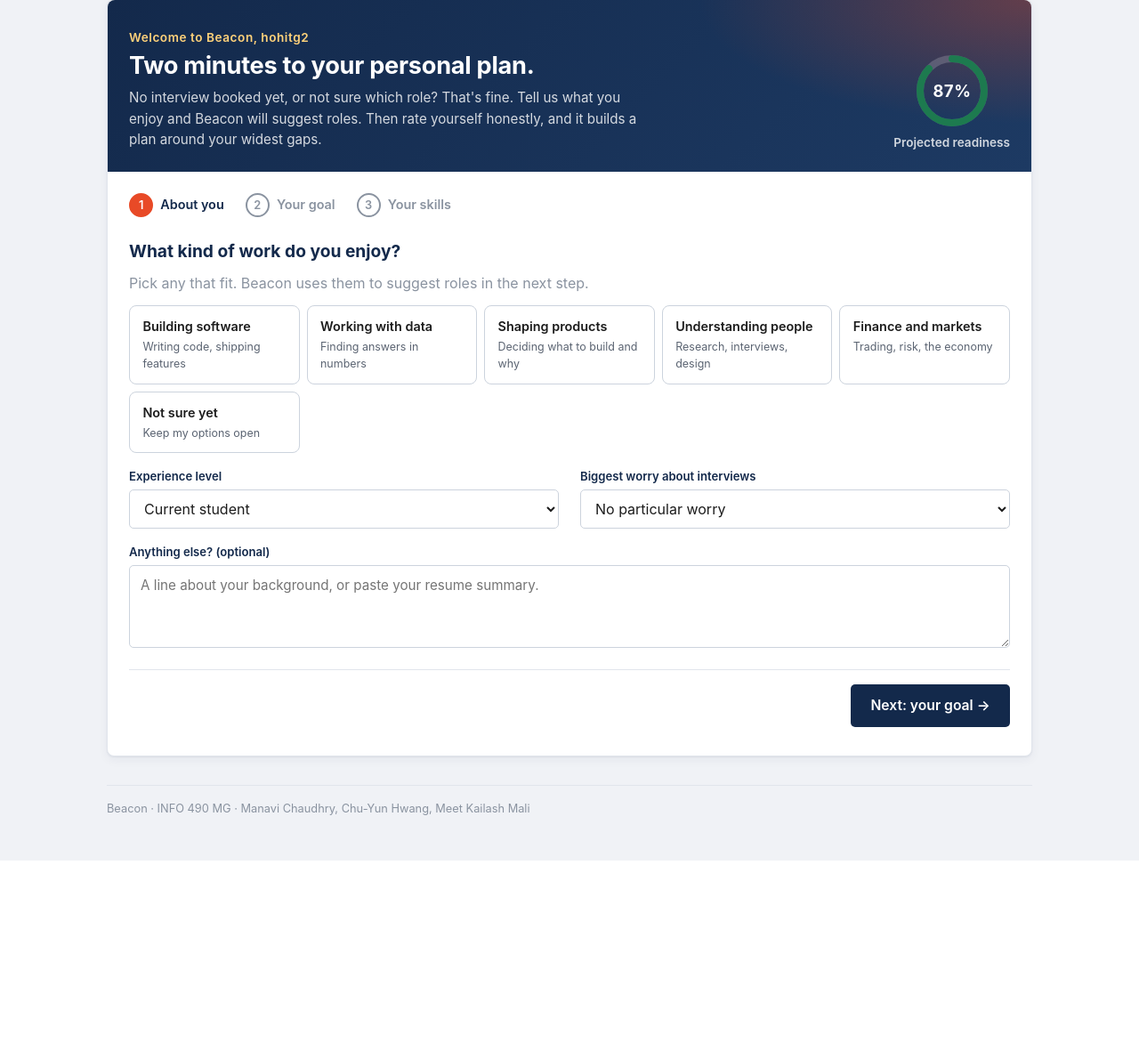
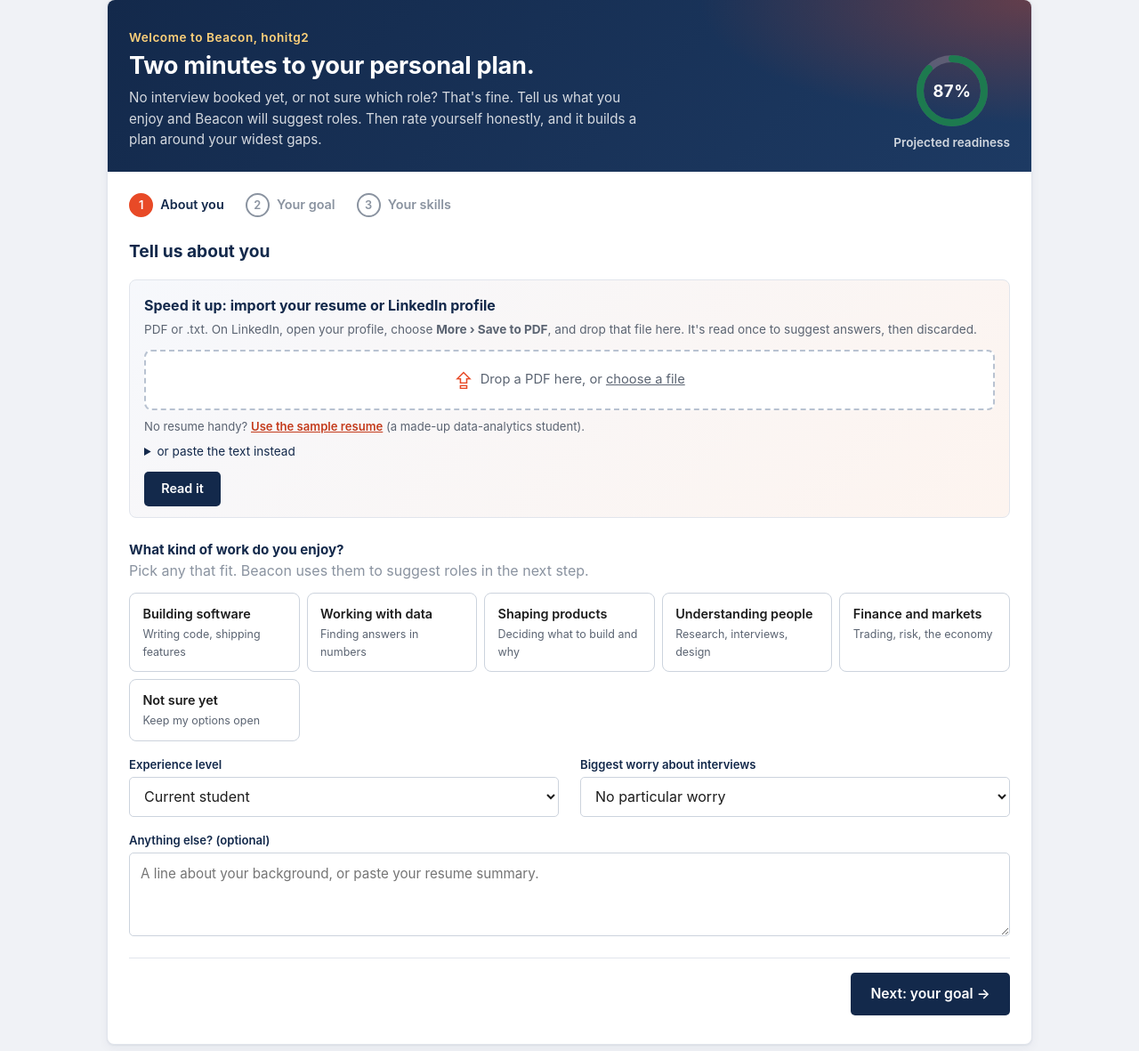
Before and after one commit to manavi2005/11_Beacon, a Django app: page /welcome/ in a window 1280 px wide. Shown: the part 202-1383 px from the top of the page at 89% size. Before the commit the page ends 1169 px from the top, so only its background shows below. Run offline with Django 5.2, Linux system fonts and the light colour scheme; a user stored in the database is signed in; data comes from the database, SQL or seed files in the repository.

Commit message:
Resume and LinkedIn PDF import for onboarding
preparation/resume.py reads a resume PDF (pypdf), a .txt or pasted text,
in memory only, and suggests answers: evidence per catalog skill (with a
quoted snippet), interests, and roles. Ratings start modestly (55/65/70)
and the user confirms each one. LinkedIn has no public profile API and
scraping breaks its terms, so the supported route is LinkedIn's own
'Save to PDF' export, which the parser reads and recognises.

POST /welcome/resume/ returns JSON (401 signed out, 400 for unreadable
files). A built-in sample resume makes the demo one click. pypdf added to
requirements. DEPLOY.md: migrate 0003 and pip install are now required,
and how to pull safely when db.sqlite3 has live changes on the server.
8 new tests (ResumeImportTests).

```diff
--- a/preparation/urls.py
+++ b/preparation/urls.py
@@ -105,6 +105,7 @@ urlpatterns = [
     path("api/palette/", views.api_palette, name="api_palette"),
     # Start-from-scratch journey: onboarding, your plan, ticking tasks off.
     path("welcome/", views.onboarding_view, name="onboarding"),
+    path("welcome/resume/", views.resume_parse, name="resume_parse"),
     path("me/", views.my_plan, name="my_plan"),
     path("me/tasks/<int:pk>/toggle/", views.toggle_task, name="toggle_task"),
 ]
--- a/preparation/views.py
+++ b/preparation/views.py
@@ -50,6 +50,7 @@ from .models import (
 
 from .forms import OnboardingForm, PlanTaskForm
 from . import onboarding as onboarding_rules
+from . import resume as resume_parser
 
 # ---------------------------------------------------------------------------
 # Shared helpers
@@ -1278,6 +1279,29 @@ def onboarding_view(request):
     })
 
 
+@require_POST
+def resume_parse(request):
+    """/welcome/resume/ - read a resume or LinkedIn PDF, suggest answers.
+
+    POST with a file ("resume", PDF or .txt) or pasted text ("text").
+    Returns JSON suggestions for the onboarding form. Nothing is stored:
+    the file is read in memory and dropped when the request ends.
+
+    401 JSON rather than a redirect when signed out, like the other
+    protected JSON endpoints, because the caller is fetch(), not a person.
+    """
+    if not request.user.is_authenticated:
+        return JsonResponse({"error": "Authentication required"}, status=401)
+    try:
+        text = resume_parser.extract_text(
+            upload=request.FILES.get("resume"),
+            pasted=request.POST.get("text", ""),
+        )
+    except resume_parser.ResumeError as exc:
+        return JsonResponse({"error": str(exc)}, status=400)
+    return JsonResponse(resume_parser.analyse(text))
+
+
 @login_required
 def my_plan(request):
     profile = (
--- a/requirements.txt
+++ b/requirements.txt
@@ -3,3 +3,4 @@ django-allauth[socialaccount]==65.19.7
 matplotlib==3.11.2
 requests==2.34.2
 vl-convert-python==1.9.0.post1
+pypdf==6.20.1
--- a/static/css/beacon.css
+++ b/static/css/beacon.css
@@ -1222,6 +1222,42 @@ html.palette-open { overflow: hidden; }
 .onb-company input { display: block; width: 100%; padding: .65rem .75rem; font: inherit;
   border: 1px solid #ccd3dd; border-radius: var(--radius-sm); }
 
+/* Resume / LinkedIn PDF importer at the top of onboarding step 1. */
+.importer { margin: 0 0 var(--s5); padding: var(--s4) var(--s4) var(--s3);
+  background: linear-gradient(135deg, #f6f8fc 0%, #fdf4ef 100%);
+  border: 1px solid var(--line); border-radius: var(--radius); }
+.importer__title { margin: 0; font-weight: 700; color: var(--navy); }
+.importer__sub { margin: var(--s1) 0 var(--s3); font-size: .85rem; color: var(--ink-muted); }
+.importer__drop { position: relative; display: flex; align-items: center; justify-content: center; gap: var(--s2);
+  padding: var(--s4); font-size: .92rem; color: var(--ink-muted); text-align: center; cursor: pointer;
+  background: var(--surface); border: 2px dashed #b8c2d1; border-radius: var(--radius);
+  transition: border-color .15s ease, background-color .15s ease; }
+.importer__drop:hover, .importer__drop.is-over { border-color: var(--orange); background: var(--orange-50); }
+.importer__drop input { position: absolute; inset: 0; opacity: 0; cursor: pointer; }
+.importer__icon { font-size: 1.3rem; color: var(--orange); }
+.importer__paste { margin-top: var(--s2); font-size: .85rem; }
+.importer__sample { margin: var(--s2) 0 0; font-size: .82rem; color: var(--ink-muted); }
+.importer__sample-btn { padding: 0; font-size: inherit; font-weight: 600; color: var(--orange-700);
+  text-decoration: underline; background: none; border: 0; }
+.importer__sample-btn:hover { background: none; color: var(--orange); }
+.importer__paste summary { cursor: pointer; color: var(--navy); }
+.importer__paste textarea { display: block; width: 100%; margin-top: var(--s2); padding: .6rem;
+  font: inherit; font-size: .88rem; border: 1px solid #ccd3dd; border-radius: var(--radius-sm); }
+.importer__actions { display: flex; align-items: center; gap: var(--s3); margin-top: var(--s3); }
+.importer__go { padding: .5rem 1.2rem; }
+.importer__status { font-size: .88rem; color: var(--ink-muted); }
+.importer__status.is-ok { color: var(--ok); font-weight: 600; }
+.importer__status.is-error { color: var(--orange-700); font-weight: 600; }
+.importer__result { margin-top: var(--s3); }
+.importer__result p { margin: var(--s1) 0; font-size: .82rem; }
+.importer__skills { margin: var(--s2) 0; padding: 0; list-style: none; font-size: .86rem; }
+.importer__skills li { padding: var(--s2) 0; border-bottom: 1px solid var(--line); }
+.importer__skills span { color: var(--ink-muted); }
+.importer__skills q { display: block; margin-top: 2px; font-size: .78rem; color: var(--ink-muted); font-style: italic; }
+.slider__tag { margin-left: var(--s1); padding: 0 6px; font-size: .62rem; font-weight: 700; letter-spacing: .04em;
+  text-transform: uppercase; color: #fff; background: var(--ok); border-radius: 999px; vertical-align: 2px; cursor: help; }
+.slider__tag[hidden] { display: none; }
+
 .onb-cat { margin: var(--s5) 0 var(--s2); font-size: .78rem; letter-spacing: .06em;
   text-transform: uppercase; color: var(--ink-muted); }
 
--- a/static/js/beacon.js
+++ b/static/js/beacon.js
@@ -394,6 +394,125 @@
     timeline.forEach(function (b) { b.addEventListener("change", syncTimeline); });
     sliders.forEach(function (s) { s.addEventListener("input", update); });
 
+    // --- resume / LinkedIn PDF import --------------------------------------
+    var importer = form.querySelector("[data-resume-import]");
+    if (importer) {
+      var fileInput = importer.querySelector("[data-resume-file]");
+      var pasteInput = importer.querySelector("[data-resume-text]");
+      var status = importer.querySelector("[data-resume-status]");
+      var result = importer.querySelector("[data-resume-result]");
+      var drop = importer.querySelector("[data-drop]");
+      var dropLabel = importer.querySelector("[data-drop-label]");
+
+      fileInput.addEventListener("change", function () {
+        if (fileInput.files[0]) dropLabel.textContent = fileInput.files[0].name;
+      });
+      ["dragenter", "dragover"].forEach(function (t) {
+        drop.addEventListener(t, function (e) { e.preventDefault(); drop.classList.add("is-over"); });
+      });
+      ["dragleave", "drop"].forEach(function (t) {
+        drop.addEventListener(t, function () { drop.classList.remove("is-over"); });
+      });
+      drop.addEventListener("drop", function (e) {
+        e.preventDefault();
+        if (e.dataTransfer.files.length) {
+          fileInput.files = e.dataTransfer.files;
+          dropLabel.textContent = e.dataTransfer.files[0].name;
+        }
+      });
+
+      var sample = importer.querySelector("[data-resume-sample]");
+      if (sample) {
+        sample.addEventListener("click", function () {
+          fetch(sample.getAttribute("data-resume-sample"))
+            .then(function (r) { return r.blob(); })
+            .then(function (blob) {
+              var dt = new DataTransfer();
+              dt.items.add(new File([blob], "sample_resume_maya.pdf", { type: "application/pdf" }));
+              fileInput.files = dt.files;
+              dropLabel.textContent = "sample_resume_maya.pdf";
+              importer.querySelector("[data-resume-go]").click();
+            });
+        });
+      }
+
+      importer.querySelector("[data-resume-go]").addEventListener("click", function () {
+        var body = new FormData();
+        body.append("csrfmiddlewaretoken", form.querySelector("[name=csrfmiddlewaretoken]").value);
+        if (fileInput.files[0]) body.append("resume", fileInput.files[0]);
+        else body.append("text", pasteInput.value);
+        status.textContent = "Reading\u2026";
+        status.className = "importer__status";
+        fetch(importer.getAttribute("data-url"), { method: "POST", body: body, credentials: "same-origin" })
+          .then(function (r) { return r.json().then(function (d) { return { ok: r.ok, data: d }; }); })
+          .then(function (res) {
+            if (!res.ok) throw new Error(res.data.error || "Could not read that.");
+            applyResume(res.data);
+          })
+          .catch(function (err) {
+            status.textContent = err.message;
+            status.className = "importer__status is-error";
+          });
+      });
+
+      function applyResume(data) {
+        // Interests: tick any the resume points to (never untick the user's).
+        interestBoxes.forEach(function (b) {
+          if (data.interests.indexOf(b.value) !== -1) b.checked = true;
+        });
+        markSuggestions();
+        // Roles: only pre-select when the user has not chosen any.
+        if (!checkedValues(roleBoxes).length && data.suggested_roles.length) {
+          roleBoxes.forEach(function (b) { b.checked = b.value === data.suggested_roles[0]; });
+        }
+        // Skills: start each slider with evidence at the suggested rating.
+        data.skills.forEach(function (s) {
+          var slider = document.getElementById(s.field);
+          if (!slider) return;
+          slider.value = s.rating;
+          var tag = form.querySelector('[data-from-resume="' + s.field + '"]');
+          if (tag) { tag.hidden = false; tag.title = s.evidence; }
+        });
+        syncChips();
+        update();
+
+        var source = data.source === "linkedin" ? "LinkedIn profile" : "resume";
+        status.textContent = "Read your " + source + ": found " + data.skills.length +
+          " skill" + (data.skills.length === 1 ? "" : "s") + ".";
+        status.className = "importer__status is-ok";
+        result.innerHTML = "";
+        var list = document.createElement("ul");
+        list.className = "importer__skills";
+        data.skills.slice(0, 8).forEach(function (s) {
+          var li = document.createElement("li");
+          var name = document.createElement("strong");
+          name.textContent = s.name;
+          var meta = document.createElement("span");
+          meta.textContent = " \u00b7 " + s.mentions + " mention" + (s.mentions === 1 ? "" : "s") +
+            " \u00b7 starts at " + s.rating;
+          var quote = document.createElement("q");
+          quote.textContent = s.evidence;
+          li.appendChild(name); li.appendChild(meta); li.appendChild(quote);
+          list.appendChild(li);
+        });
+        var note = document.createElement("p");
+        note.className = "muted";
+        note.textContent = data.skills.length
+          ? "These are starting points: a resume shows you used a skill, not how strong you are. You'll confirm every rating in step 3."
+          : "No catalog skills were mentioned, so your ratings start at 50.";
+        if (data.interests.length) {
+          var interestNote = document.createElement("p");
+          interestNote.className = "muted";
+          interestNote.textContent = "Interests ticked from your " + source + ". Suggested roles: " +
+            (data.suggested_roles.join(", ") || "none yet") + ".";
+          result.appendChild(interestNote);
+        }
+        result.appendChild(list);
+        result.appendChild(note);
+        result.hidden = false;
+      }
+    }
+
     // After a failed submit, open the step that holds the first error.
     var firstError = form.querySelector(".field--error, .field__error:not([hidden])");
     var errorStep = firstError ? firstError.closest("[data-step]") : null;
--- a/templates/preparation/onboarding.html
+++ b/templates/preparation/onboarding.html
@@ -1,4 +1,5 @@
 {% extends "base.html" %}
+{% load static %}
 {% comment %}
   Onboarding: the first page a brand-new account sees. Three steps:
 
@@ -58,7 +59,40 @@
 
   {# ---------------- Step 1: about you ---------------- #}
   <fieldset class="onb-step" data-step="1">
-    <legend class="onb-step__title">{{ form.interests.label }}</legend>
+    <legend class="onb-step__title">Tell us about you</legend>
+    {% comment %}
+    Optional shortcut: read a resume or a LinkedIn "Save to PDF" export and
+    pre-fill interests, roles and skill ratings. Posted separately by
+    beacon.js to /welcome/resume/; the file is never stored. These inputs
+    are not part of OnboardingForm, so the main submit ignores them.
+    {% endcomment %}
+    <section class="importer" data-resume-import data-url="{% url 'preparation:resume_parse' %}">
+      <div class="importer__head">
+        <p class="importer__title">Speed it up: import your resume or LinkedIn profile</p>
+        <p class="importer__sub">PDF or .txt. On LinkedIn, open your profile, choose
+          <strong>More &rsaquo; Save to PDF</strong>, and drop that file here.
+          It's read once to suggest answers, then discarded.</p>
+      </div>
+      <label class="importer__drop" data-drop>
+        <input type="file" name="resume" accept=".pdf,.txt,application/pdf,text/plain" data-resume-file>
+        <span class="importer__icon" aria-hidden="true">&#8682;</span>
+        <span data-drop-label>Drop a PDF here, or <u>choose a file</u></span>
+      </label>
+      <p class="importer__sample">No resume handy?
+        <button type="button" class="importer__sample-btn" data-resume-sample="{% static 'demo/sample_resume_maya.pdf' %}">Use the sample resume</button>
+        (a made-up data-analytics student).</p>
+      <details class="importer__paste">
+        <summary>or paste the text instead</summary>
+        <textarea name="resume_text" rows="5" placeholder="Paste your resume or LinkedIn About and Experience sections" data-resume-text></textarea>
+      </details>
+      <div class="importer__actions">
+        <button type="button" class="importer__go" data-resume-go>Read it</button>
+        <span class="importer__status" data-resume-status role="status" aria-live="polite"></span>
+      </div>
+      <div class="importer__result" data-resume-result hidden></div>
+    </section>
+
+    <h3 class="onb-subtitle">{{ form.interests.label }}</h3>
     <p class="muted onb-step__lede">Pick any that fit. Beacon uses them to suggest roles in the next step.</p>
     <div class="chips chips--cards{% if form.interests.errors %} field--error{% endif %}">
       {% for card in interest_cards %}
@@ -148,7 +182,8 @@
       <h3 class="onb-cat">{{ category }}</h3>
       {% for field in fields %}
         <div class="slider">
-          <label class="slider__label" for="{{ field.id_for_label }}">{{ field.label }}</label>
+          <label class="slider__label" for="{{ field.id_for_label }}">{{ field.label }}
+            <span class="slider__tag" data-from-resume="{{ field.id_for_label }}" hidden>from resume</span></label>
           <div class="slider__track">
             {{ field }}
             <span class="slider__target" data-target-for="{{ field.id_for_label }}" hidden></span>
```
Also changed, not shown: docs/a5/DEPLOY.md (+39 -5 lines), docs/a5/video/script.md (+18 -13 lines), preparation/resume.py (added, +152 -0 lines), preparation/tests.py (+75 -0 lines), README.md, docs/a5/README.md, 2 other files.
